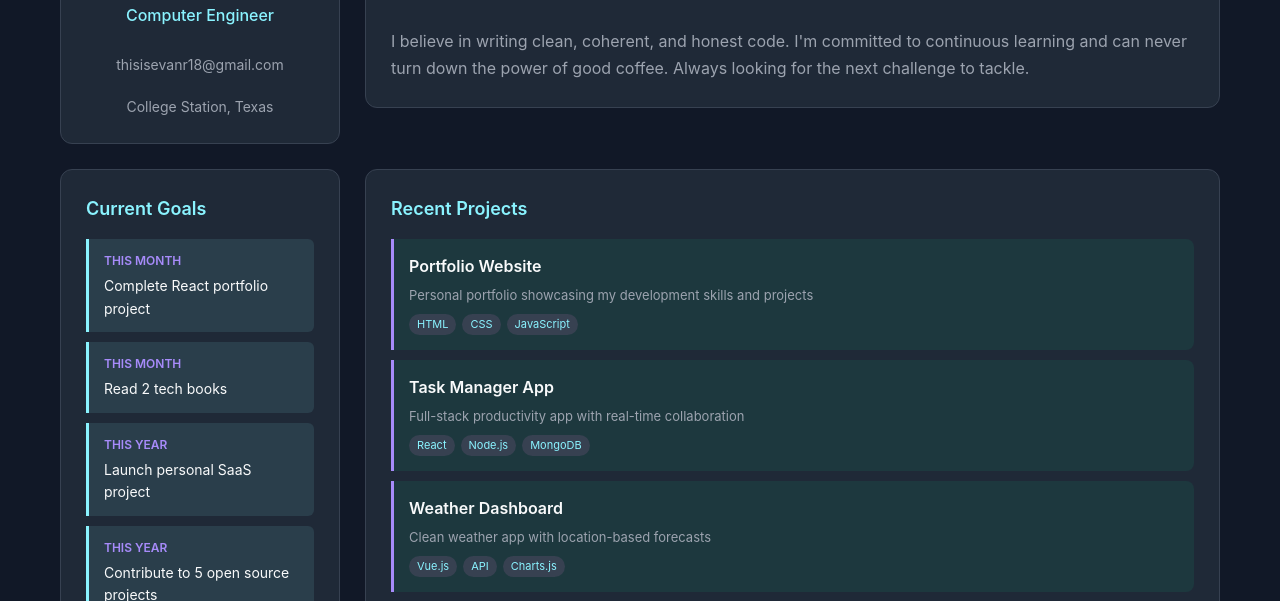
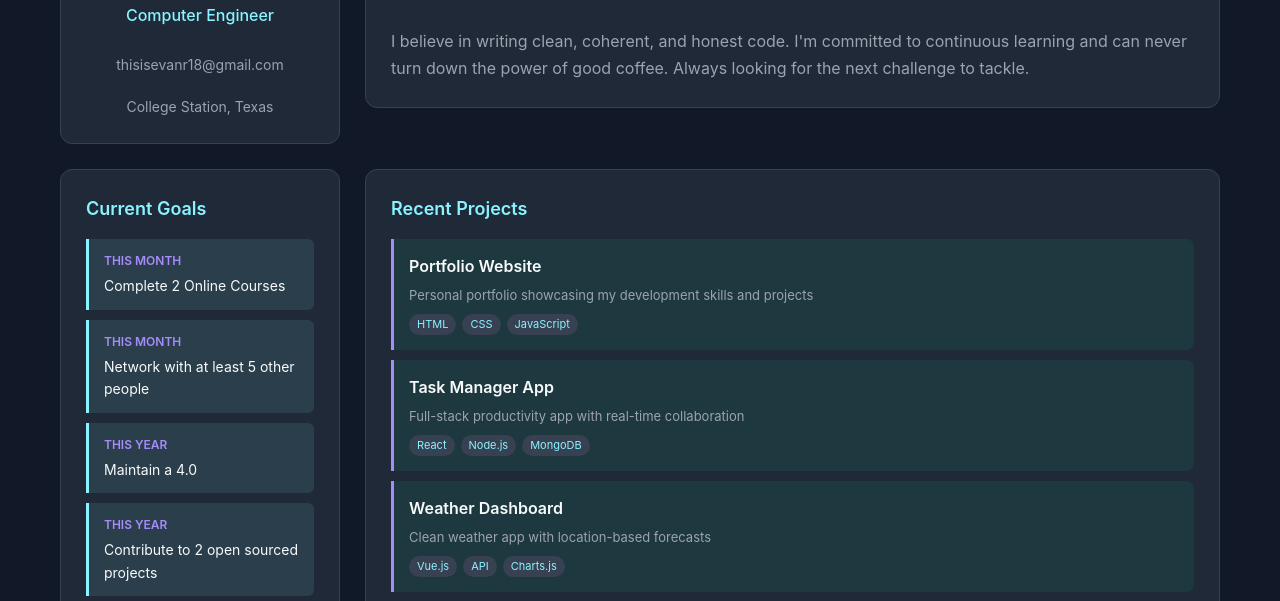
Before and after one commit to evenrushed/evenrushed.github.io, a plain HTML site: page index.html in a window 1280 px wide. Shown: the part 351-952 px from the top of the page. Drawn offline with Linux system fonts and the light colour scheme.

Commit message:
Update index.html

```diff
--- a/index.html
+++ b/index.html
@@ -471,22 +471,22 @@
 
                 <div class="goal-item">
                     <div class="goal-category">This Month</div>
-                    <div class="goal-text">Complete React portfolio project</div>
+                    <div class="goal-text">Complete 2 Online Courses</div>
                 </div>
 
                 <div class="goal-item">
                     <div class="goal-category">This Month</div>
-                    <div class="goal-text">Read 2 tech books</div>
+                    <div class="goal-text">Network with at least 5 other people</div>
                 </div>
 
                 <div class="goal-item">
                     <div class="goal-category">This Year</div>
-                    <div class="goal-text">Launch personal SaaS project</div>
+                    <div class="goal-text">Maintain a 4.0</div>
                 </div>
 
                 <div class="goal-item">
                     <div class="goal-category">This Year</div>
-                    <div class="goal-text">Contribute to 5 open source projects</div>
+                    <div class="goal-text">Contribute to 2 open sourced projects</div>
                 </div>
 
                 <div class="goal-item">
```
